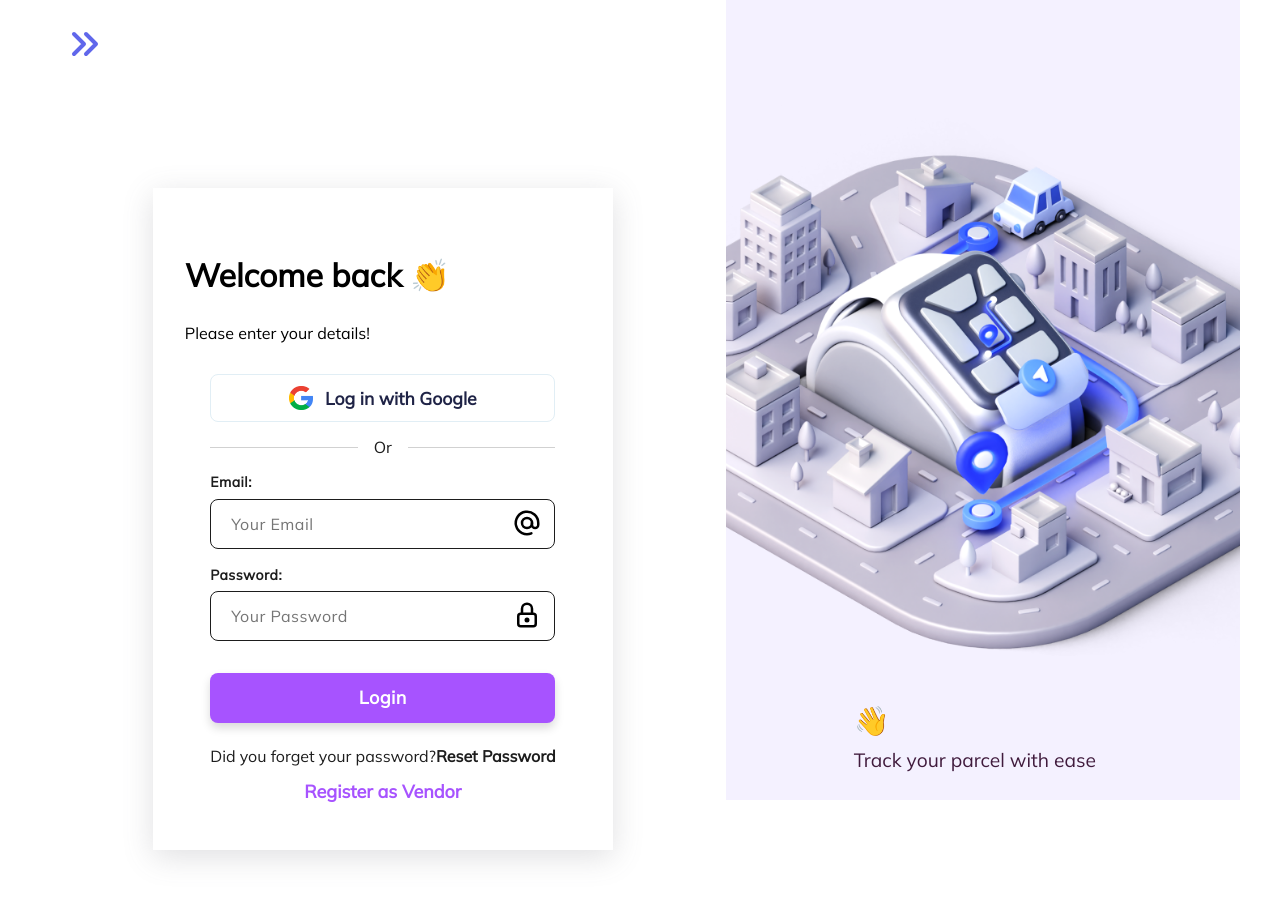
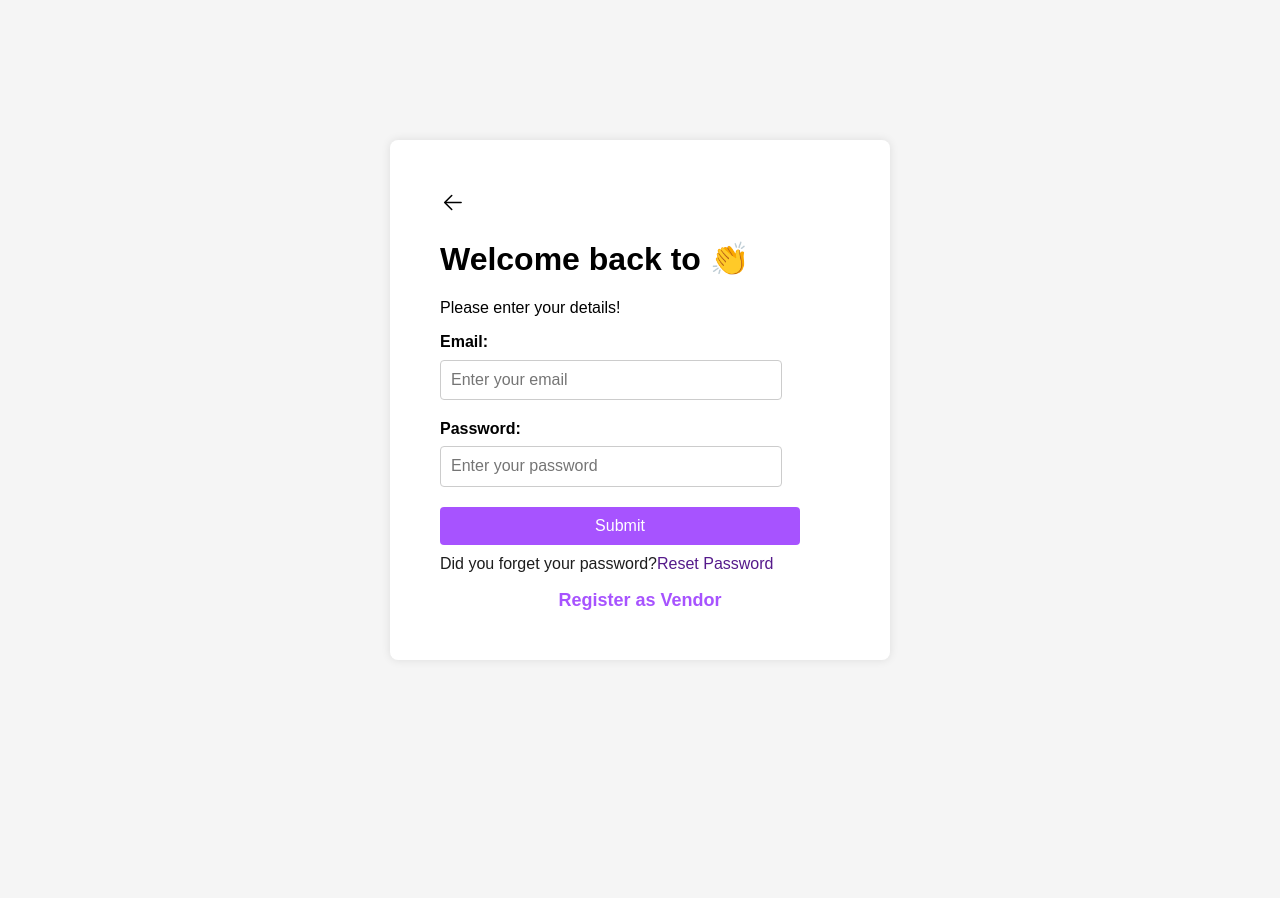
Before and after one commit to iamukn/Trackerr, a Flask app: page /login in a window 1280 px wide. After the commit the page ends 610 px from the top, so only its background shows below. Run offline with Flask 3, Linux system fonts and the light colour scheme.

Commit message:
did some changes

```diff
--- a/static/login-02/style.css
+++ b/static/login-02/style.css
@@ -51,7 +51,7 @@ button:hover {
 }
 
 .socials-row > a:hover {
-  border: 1px solid var(--primary);
+  border: 1px solid #a753ff;
 }
 
 .divider {
@@ -65,7 +65,7 @@ button:hover {
 .divider-line {
   width: 100%;
   height: 1px;
-  background-color: var(--secondary);
+  background-color: #1d1d1d;
   opacity: 0.2;
 }
 
@@ -93,7 +93,7 @@ button:hover {
   flex-direction: column;
   justify-content: start;
   align-items: center;
-  background-color: var(--background);
+  background-color: #f4f1ff;
 }
 
 .info-side h2 {
@@ -209,7 +209,7 @@ button:hover {
 }
 
 .my-form__signup a {
-  color: var(--primary);
+  color: #a753ff;
   font-weight: 800;
   text-decoration: none;
   font-size: 18px;
--- a/template/pages/contact.html
+++ b/template/pages/contact.html
@@ -17,7 +17,7 @@
   <body>
     <div class="container">
       <a href="./landingPage.html">
-        <img src="../static/login-02/assets/back-svgrepo-com" alt="" />
+        <img src="../static/static/assets/back-svgrepo-com" alt="home" />
       </a>
       <div class="content">
         <div class="left-side">
--- a/template/pages/login.html
+++ b/template/pages/login.html
@@ -2,102 +2,171 @@
 <html lang="en">
   <head>
     <meta charset="UTF-8" />
-    <title>Trackerr-Login</title>
     <meta name="viewport" content="width=device-width, initial-scale=1.0" />
+    <title>Reset Password</title>
     <link rel="stylesheet" href="../static/styles/normalize.css" />
-    <link rel="stylesheet" href="../static/login-02/style.css" />
+
+    <style>
+
+      body {
+          font-family: Arial, sans-serif;
+          background-color: #f5f5f5;
+          margin: 0;
+          padding: 0;
+          display: flex;
+          justify-content: center;
+          align-items: center;
+          height: 100vh;
+
+
+        }
+
+        main {
+          background-color: #fff;
+          padding: 50px;
+          border-radius: 8px;
+          box-shadow: 0 0 10px rgba(0, 0, 0, 0.1);
+          width: 100%;
+          max-width: 400px;
+
+          margin: 50px;
+        }
+
+        h2 {
+          font-size: small;
+          margin-bottom: 20px;
+        }
+
+        label {
+          font-weight: bold;
+          display: block;
+          margin-bottom: 8px;
+        }
+        input[type="password"],
+        input[type="email"] {
+          width: 80%;
+          padding: 10px;
+          margin-bottom: 20px;
+          border: 1px solid #ccc;
+          border-radius: 4px;
+          font-size: 16px;
+        }
+        input[type="email"]:focus {
+          background-color: #eae7ed;
+        }
+
+        button[type="submit"] {
+          background-color: #a753ff;
+          color: #fff;
+          border: none;
+          padding: 10px 20px;
+          border-radius: 4px;
+          font-size: 16px;
+          cursor: pointer;
+          width: 90%;
+        }
+
+        button[type="submit"]:hover {
+          background-color: #b39eb5;
+        }
+
+        #message {
+          font-size: 14px;
+          color: green;
+          margin-top: 10px;
+        }
+        .my-form__actions {
+          display: flex;
+          flex-direction: column;
+          color:#1d1d1d;
+          gap: 16px;
+          margin-top: 8px;
+      }
+
+      .my-form__actions a {
+          color: #1d1d1d
+          font-weight: 600;
+          text-decoration: none;
+      }
+
+      .my-form__actions a:hover {
+          text-decoration: underline;
+      }
+
+      .my-form__row {
+          display: flex;
+
+      }
+
+      .my-form__signup {
+          display: flex;
+          justify-content: center;
+      }
+
+      .my-form__signup a {
+          color: #a753ff;
+          font-weight: 800;
+          text-decoration: none;
+          font-size: 18px;
+      }
+
+      .my-form__signup a:hover {
+          text-decoration: underline;
+      }
+
+
+      @media (max-width: 600px) {
+      main {
+          max-width: 100%;
+          border-radius: 0;
+      }
+      .my-form__row {
+          display: block;
+
+      }
+
+      }
+    </style>
   </head>
   <body>
-    <div class="login-wrapper">
-      <div class="login-side">
-        <a href="/" title="Logo">
-          <img
-            class="logo"
-            src="../static/assets/chevron.svg"
-            alt="Logo"
-            style="transform: rotate(360deg)"
-          />
+    <main>
+      <a href="./landingPage.html">
+        <img src="../static/assets/back-svgrepo-com (3).svg" alt="home" />
       </a>
-        <div class="my-form__wrapper">
       <div class="login-welcome-row">
-            <h1>Welcome back &#x1F44F;</h1>
+        <h1>Welcome back to &#x1F44F;</h1>
         <p>Please enter your details!</p>
       </div>
-          <form action={{url_for('login')}} class="my-form" method='post'>
-            <div class="socials-row">
-              <a href="#" title="Use Google">
-                <img
-                  src="../static/login-02/assets/google.png"
-                  alt="Google"
-                />
-                Log in with Google
-              </a>
-            </div>
-            <div class="divider">
-              <div class="divider-line"></div>
-              Or
-              <div class="divider-line"></div>
-            </div>
-            <div class="text-field">
+      <form action="/recovery" method="post" id="resetPasswordForm">
         <label for="email">Email:</label>
         <input
           type="email"
           id="email"
-                name="email"
-                placeholder="Your Email"
+          placeholder="Enter your email "
           required
         />
-              <img
-                alt="Email Icon"
-                title="Email Icon"
-                src="../static/login-02/assets/email.svg"
-              />
-            </div>
-            <div class="text-field">
         <label for="password">Password:</label>
         <input
+          type="password"
           id="password"
-                type="password"
-                name="password"
-                placeholder="Your Password"
+          placeholder="Enter your password"
           title="Minimum 6 characters at
                                     least 1 Alphabet and 1 Number"
           pattern="^(?=.*[A-Za-z])(?=.*\d)[A-Za-z\d]{6,}$"
           required
         />
-              <img
-                alt="Password Icon"
-                title="Password Icon"
-                src="../static/login-02/assets/password.svg"
-              />
-            </div>
-           <input type="submit" class="my-form__button" value="Login" />
+        <button type="submit">Submit</button>
+        <div id="message"></div>
         <div class="my-form__actions">
           <div class="my-form__row">
             <span>Did you forget your password?</span>
-                <a href={{url_for('recover')}} title="Reset Password">
-                  Reset Password
-                </a>
+            <a href="" title="Reset Password"> Reset Password </a>
           </div>
           <div class="my-form__signup">
             <a href="#" title="Create Account"> Register as Vendor</a>
           </div>
         </div>
       </form>
-        </div>
-      </div>
-      <div class="info-side">
-        <img
-          src="../static/login-02/assets/mock.png"
-          alt="Mock"
-          class="mockup"
-        />
-        <div class="welcome-message">
-          <h2>👋</h2>
-          <p>Track your parcel with ease</p>
-        </div>
-      </div>
-    </div>
-    <script src="../static/login-02/script.js"></script>
+    </main>
   </body>
 </html>
--- a/template/pages/vendorPage.html
+++ b/template/pages/vendorPage.html
@@ -42,7 +42,7 @@
                   alt="Logo"
                   class="logo"
               /></a>
-
+              <a href="./landingPage.html" class="link">Home</a>
               <a href="./contact.html" class="link">Contact</a>
               <a href="./about.html" class="link">About</a>
 
@@ -84,6 +84,7 @@
           <select id="updatedStatusSelect">
             <option value="In Transit">In Transit</option>
             <option value="Delivered">Delivered</option>
+            <option value="Returned">Returned</option>
           </select>
           <button type="submit">Submit</button>
         </form>
```
Also changed, not shown: static/scripts/vendorPage.js (+0 -13 lines), static/styles/login.css (added, +119 -0 lines), template/pages/about.html (+14 -10 lines), static/assets/back-svgrepo-com (3).svg. Lines whose indentation alone changed are shown as unchanged.
